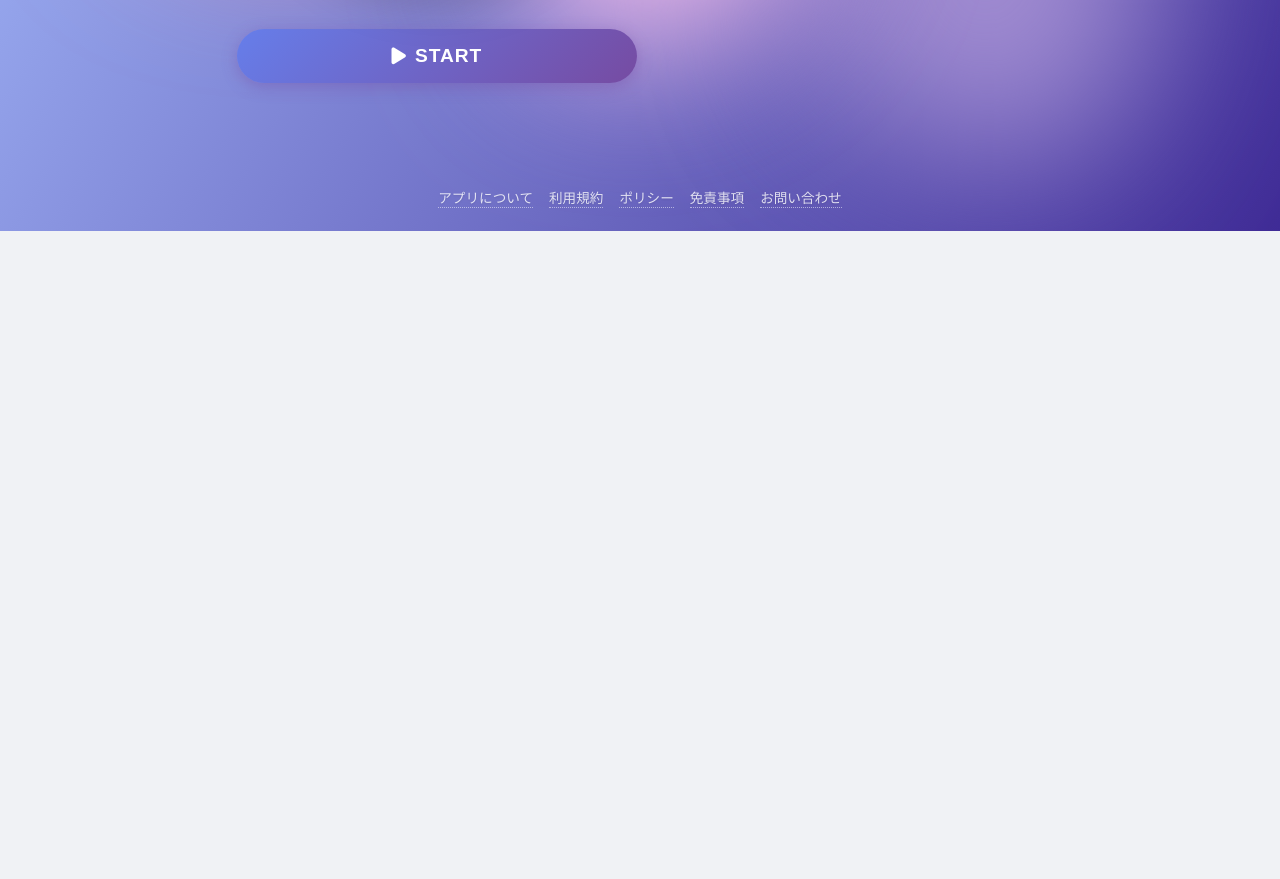
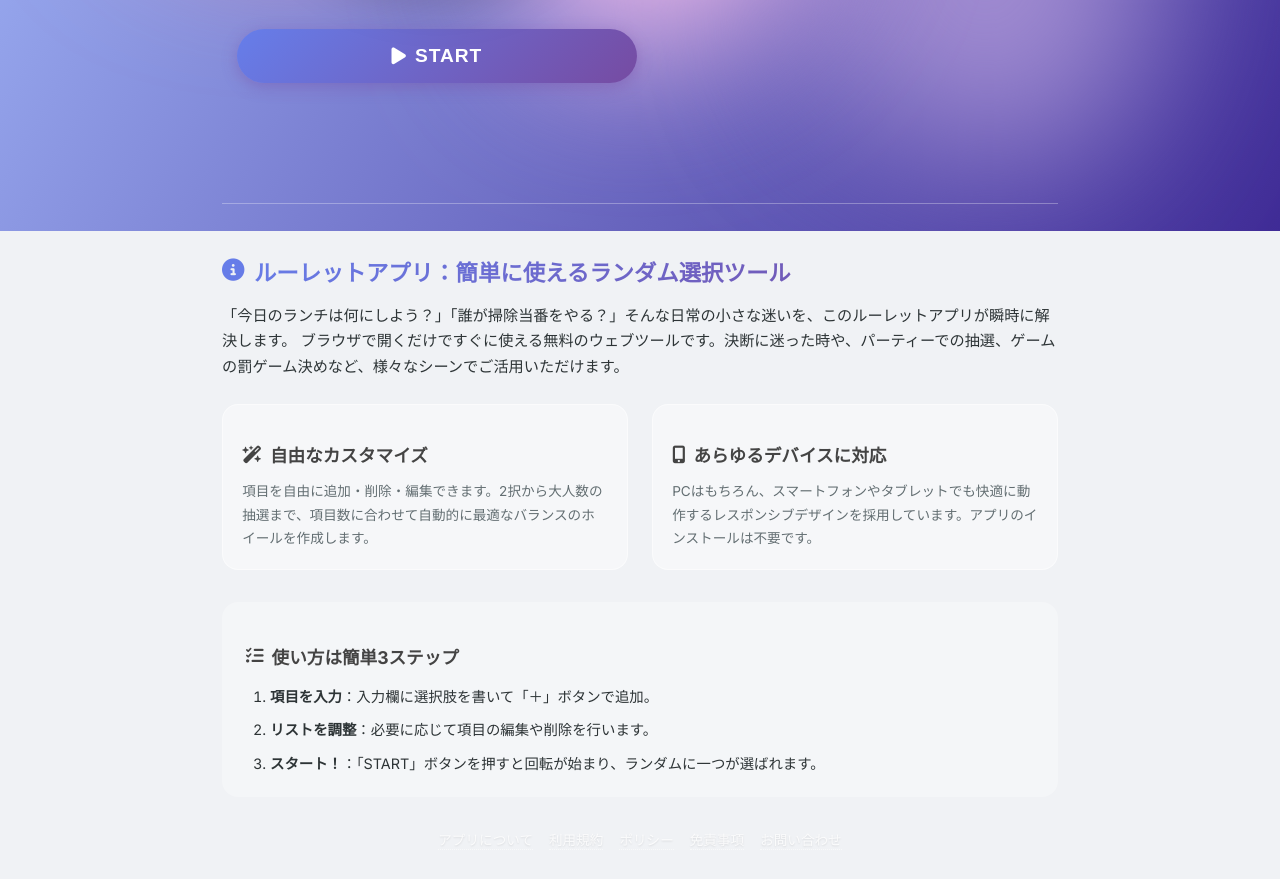
Before and after one commit to yufu085312/Roulette, a website: page src/index.html in a window 1280 px wide. Shown: the part 569-1448 px from the top of the page. Before the commit the page ends 857 px from the top, so only its background shows below. Drawn offline with nearby package versions, Linux system fonts and the light colour scheme.

Commit message:
リファクタ

```diff
--- a/src/index.html
+++ b/src/index.html
@@ -107,6 +107,36 @@
           </div>
         </div>
       </div>
+      <div class="seo-info-section">
+        <section class="seo-content">
+          <h2><i class="fa-solid fa-circle-info"></i> ルーレットアプリ：簡単に使えるランダム選択ツール</h2>
+          <p>
+            「今日のランチは何にしよう？」「誰が掃除当番をやる？」そんな日常の小さな迷いを、このルーレットアプリが瞬時に解決します。
+            ブラウザで開くだけですぐに使える無料のウェブツールです。決断に迷った時や、パーティーでの抽選、ゲームの罰ゲーム決めなど、様々なシーンでご活用いただけます。
+          </p>
+
+          <div class="seo-grid">
+            <div class="seo-item">
+              <h3><i class="fa-solid fa-wand-magic-sparkles"></i> 自由なカスタマイズ</h3>
+              <p>項目を自由に追加・削除・編集できます。2択から大人数の抽選まで、項目数に合わせて自動的に最適なバランスのホイールを作成します。</p>
+            </div>
+            <div class="seo-item">
+              <h3><i class="fa-solid fa-mobile-screen-button"></i> あらゆるデバイスに対応</h3>
+              <p>PCはもちろん、スマートフォンやタブレットでも快適に動作するレスポンシブデザインを採用しています。アプリのインストールは不要です。</p>
+            </div>
+          </div>
+
+          <div class="seo-usage">
+            <h3><i class="fa-solid fa-list-check"></i> 使い方は簡単3ステップ</h3>
+            <ol>
+              <li><strong>項目を入力</strong>：入力欄に選択肢を書いて「＋」ボタンで追加。</li>
+              <li><strong>リストを調整</strong>：必要に応じて項目の編集や削除を行います。</li>
+              <li><strong>スタート！</strong>：「START」ボタンを押すと回転が始まり、ランダムに一つが選ばれます。</li>
+            </ol>
+          </div>
+        </section>
+      </div>
+
       <nav class="footer-nav">
         <a href="article.html" class="footer-link">アプリについて</a>
         <a href="terms.html" class="footer-link">利用規約</a>
--- a/src/styles/style.css
+++ b/src/styles/style.css
@@ -680,3 +680,102 @@ h1 {
 .btn-submit:active {
   transform: translateY(0);
 }
+
+/* SEO Info Section Styles */
+.seo-info-section {
+  width: 100%;
+  margin-top: 3rem;
+  padding-top: 2rem;
+  border-top: 1px solid rgba(255, 255, 255, 0.3);
+  text-align: left;
+}
+
+.seo-content h2 {
+  font-size: 1.4rem;
+  margin-bottom: 1rem;
+  background: var(--primary-gradient);
+  background-clip: text;
+  -webkit-background-clip: text;
+  color: transparent;
+  -webkit-text-fill-color: transparent;
+  display: flex;
+  align-items: center;
+  gap: 0.6rem;
+  justify-content: flex-start;
+}
+
+.seo-content p {
+  color: var(--text-main);
+  line-height: 1.7;
+  margin-bottom: 1.5rem;
+  font-size: 0.95rem;
+}
+
+.seo-grid {
+  display: grid;
+  grid-template-columns: 1fr 1fr;
+  gap: 1.5rem;
+  margin-bottom: 2rem;
+}
+
+.seo-item {
+  background: rgba(255, 255, 255, 0.4);
+  padding: 1.2rem;
+  border-radius: 16px;
+  border: 1px solid rgba(255, 255, 255, 0.5);
+}
+
+.seo-item h3 {
+  font-size: 1.1rem;
+  margin-bottom: 0.5rem;
+  color: #444;
+  display: flex;
+  align-items: center;
+  gap: 0.5rem;
+}
+
+.seo-item p {
+  font-size: 0.85rem;
+  margin-bottom: 0;
+  color: var(--text-light);
+}
+
+.seo-usage {
+  background: rgba(255, 255, 255, 0.3);
+  padding: 1.5rem;
+  border-radius: 16px;
+}
+
+.seo-usage h3 {
+  font-size: 1.1rem;
+  margin-bottom: 1rem;
+  color: #444;
+  display: flex;
+  align-items: center;
+  gap: 0.5rem;
+}
+
+.seo-usage ol {
+  padding-left: 1.5rem;
+  margin: 0;
+}
+
+.seo-usage li {
+  margin-bottom: 0.8rem;
+  font-size: 0.9rem;
+  color: var(--text-main);
+}
+
+.seo-usage li:last-child {
+  margin-bottom: 0;
+}
+
+@media (max-width: 768px) {
+  .seo-grid {
+    grid-template-columns: 1fr;
+  }
+
+  .seo-content h2 {
+    font-size: 1.2rem;
+  }
+}
```
Also changed, not shown: src/article.html (+2 -0 lines), src/contact.html (+2 -0 lines), src/disclaimer.html (+2 -0 lines), src/privacy.html (+2 -0 lines), src/terms.html (+2 -0 lines).
